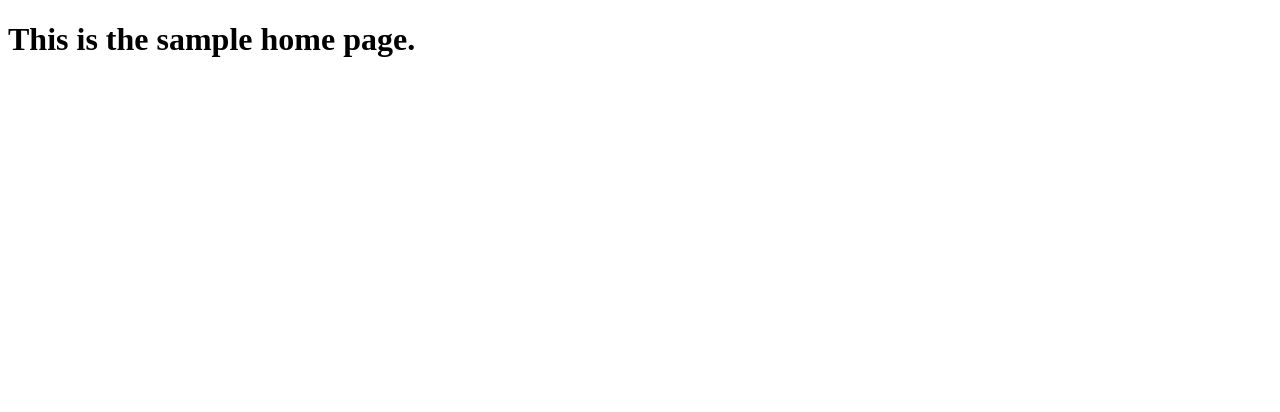
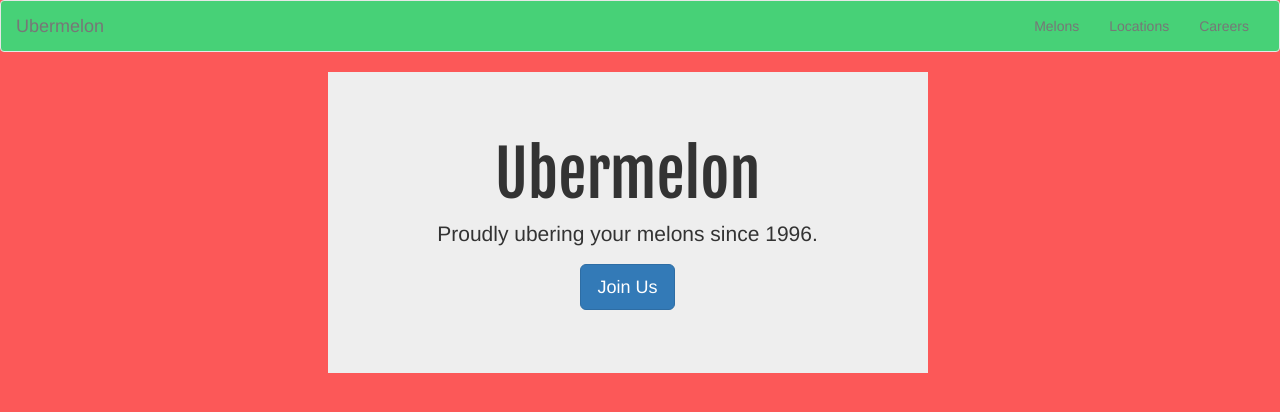
Before and after one commit to Gerdie/week-three-assessment, a Python web app: template flask/templates/index.html in a window 1280 px wide. Shown: the top 412 px of the page. Run offline with Jinja, Linux system fonts and the light colour scheme; the template is opened without the code that fills it, so the values that code supplies are empty; some libraries are stand-ins or nearby versions.

Commit message:
Adding styles

```diff
--- a/flask/static/styles.css
+++ b/flask/static/styles.css
@@ -11,7 +11,7 @@ input, select {
 }
 
 #instructions {
-    border: 4px double green;
+    border: 4px double #47d177;
     margin-bottom: 15px;
     padding:8px;
 }
@@ -34,3 +34,22 @@ label {
 h1 {
     font-family: 'Fjalla One', sans-serif;
 }
+
+.jumbotron {
+    width:600px;
+    text-align: center;
+}
+
+body {
+    background-color: #fc5858;
+}
+
+.navbar {
+    background-color: #47d177;
+}
+
+#thankyou {
+    background-color: #eee;
+    margin: 15px;
+    text-align: center;
+}
--- a/flask/templates/base.html
+++ b/flask/templates/base.html
@@ -10,6 +10,34 @@
 </head>
 <body>
 
+    <nav class="navbar navbar-default">
+      <div class="container-fluid">
+        <!-- Brand and toggle get grouped for better mobile display -->
+        <div class="navbar-header">
+          <button type="button" class="navbar-toggle collapsed" data-toggle="collapse" data-target="#bs-example-navbar-collapse-1" aria-expanded="false">
+            <span class="sr-only">Toggle navigation</span>
+            <span class="icon-bar"></span>
+            <span class="icon-bar"></span>
+            <span class="icon-bar"></span>
+          </button>
+          <a class="navbar-brand" href="/">Ubermelon</a>
+        </div>
+
+        <!-- Collect the nav links, forms, and other content for toggling -->
+        <div class="collapse navbar-collapse" id="bs-example-navbar-collapse-1">
+          <ul class="nav navbar-nav">
+            <!-- <li class="active"><a href="#">Link <span class="sr-only">(current)</span></a></li>
+            <li><a href="#">Link</a></li> -->
+          </ul>
+          <ul class="nav navbar-nav navbar-right">
+            <li><a href="#">Melons</a></li>
+            <li><a href="#">Locations</a></li>
+            <li><a href="/application-form">Careers</a></li>
+          </ul>
+        </div><!-- /.navbar-collapse -->
+      </div><!-- /.container-fluid -->
+    </nav>
+
 {% block body %}YOUR BODY GOES HERE{% endblock %}
 
 <script src="https://maxcdn.bootstrapcdn.com/bootstrap/3.3.7/js/bootstrap.min.js" integrity="sha384-Tc5IQib027qvyjSMfHjOMaLkfuWVxZxUPnCJA7l2mCWNIpG9mGCD8wGNIcPD7Txa" crossorigin="anonymous"></script>
--- a/flask/templates/index.html
+++ b/flask/templates/index.html
@@ -1,11 +1,18 @@
-<!doctype html>
-<html>
-<head>
-    <title>Sample Home Page</title>
-</head>
-<body>
+{% extends 'base.html' %}
+{% block title %}Home Page{% endblock %}
 
-<h1>This is the sample home page.</h1>
+<!-- fill this in -->
 
-</body>
-</html>
+{% block body %}
+
+<div class="row">
+    <div class="col-xs-12 col-md-6 col-md-offset-3">
+        <div class="jumbotron">
+          <h1>Ubermelon</h1>
+          <p>Proudly ubering your melons since 1996.</p>
+          <p><a class="btn btn-primary btn-lg" href="/application-form" role="button">Join Us</a></p>
+        </div>
+    </div>
+</div>
+
+{% endblock %}
```
Also changed, not shown: flask/application.py (+2 -5 lines), flask/templates/application-response.html (+8 -1 lines), html-css/styles.css (+25 -2 lines), html-css/application-form.html (indentation only).
